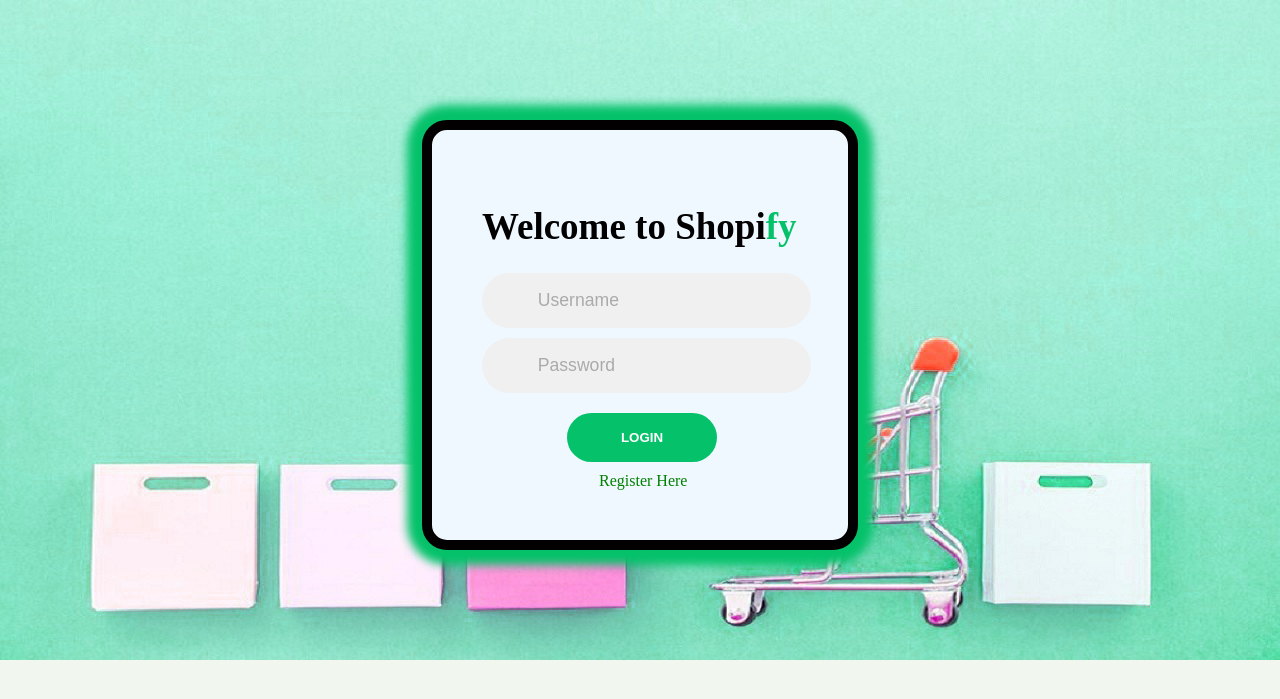
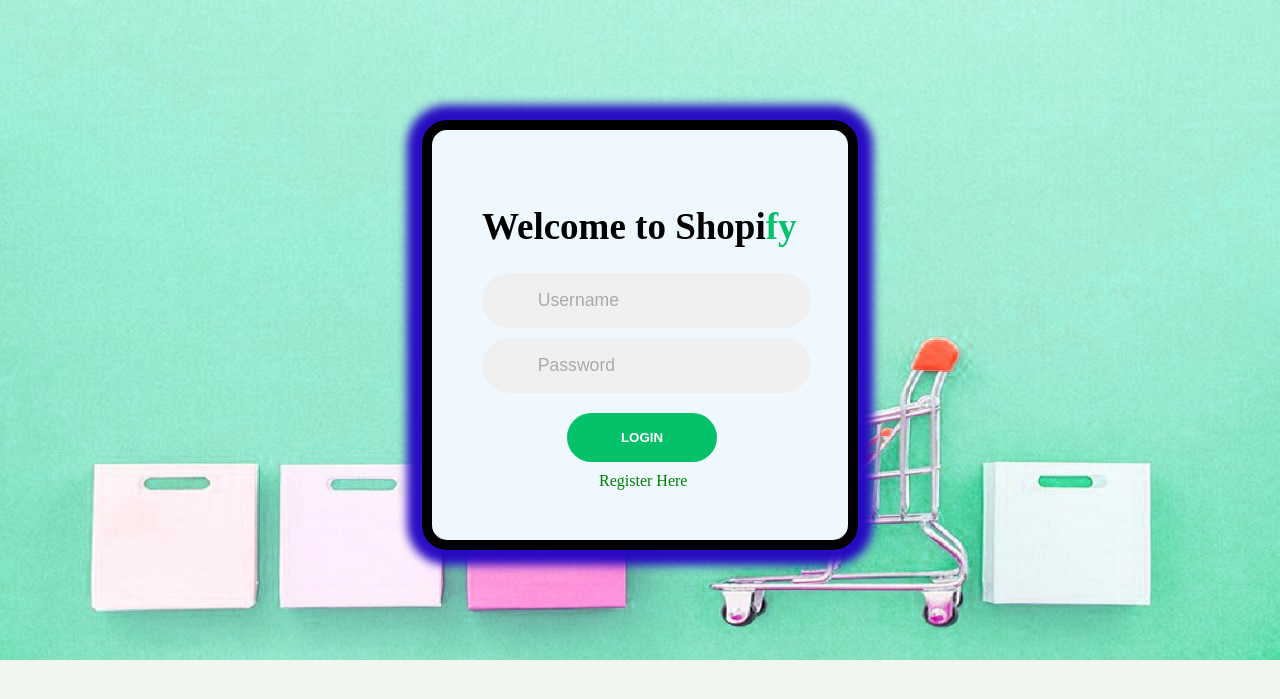
Before and after one commit to tejs21/Shopify-Electronics-Website, a PHP site: page /login.php in a window 1280 px wide. Shown: the top 699 px of the page. Run offline with PHP 8.4, Linux system fonts and the light colour scheme.

Commit message:
final commit

```diff
--- a/index.php
+++ b/index.php
@@ -1613,7 +1613,7 @@
 
         <div class="footer-brand">
 
-          <a href="./index.html" class="logo">Shopi<span class="span">fy</span></a>
+          <a href="./index.php" class="logo">Shopi<span class="span">fy</span></a>
 
           <p class="footer-text">
             Experience the future today with our premium electronic products.
--- a/newstyle.css
+++ b/newstyle.css
@@ -10,7 +10,7 @@ body{
     width: 25%;
     margin: 120px auto;
     padding: 50px;
-    box-shadow: 0px 0px 10px 15px hsl(152, 95%, 39%);
+    box-shadow: 0px 0px 10px 15px hsla(250, 95%, 39%, 0.968);
     border: #020000;
     border-width: 10px;
     border-radius: 25px;
```
